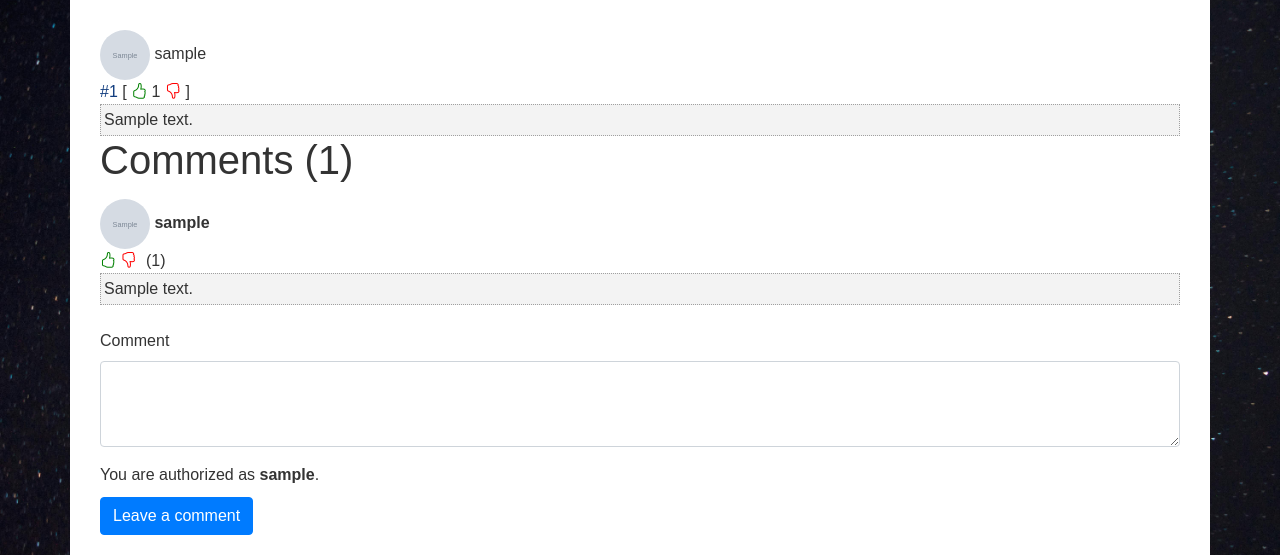
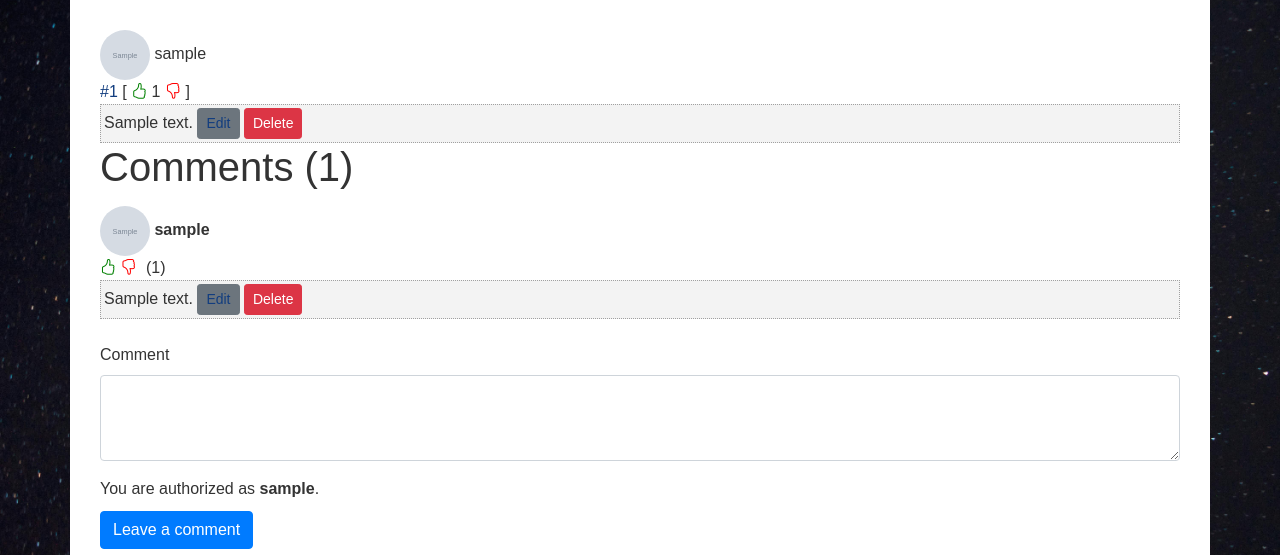
Before and after one commit to vapeasnl/talk-with-me, a Flask app: page /post/1 in a window 1280 px wide. Shown: the part 112-667 px from the top of the page. Run offline with Flask 3, Linux system fonts and the light colour scheme; a user stored in the database is signed in; tables that the repository leaves empty hold one stand-in row (values such as "Sample post"); grey boxes marked "Sample" are stand-in pictures; some libraries are stand-ins or nearby versions.

Commit message:
Update post.html

```diff
--- a/templates/post.html
+++ b/templates/post.html
@@ -25,6 +25,12 @@
         </span>
         <div class="content">
             {{ story['text'] }}
+            {% if session.get('user_id') == story.author.id %}
+                <a href="/edit_post/{{ story['id'] }}" class="btn btn-secondary btn-sm">Edit</a>
+                <form action="/delete_post/{{ story['id'] }}" method="post" style="display:inline;">
+                    <button type="submit" class="btn btn-danger btn-sm">Delete</button>
+                </form>
+            {% endif %}
         </div>
     </div>
 </div>
@@ -40,11 +46,19 @@
                         <strong>{{ comment.user.username }}</strong>
                     </div>
                    <span class="votes">
-    <i class="bi bi-hand-thumbs-up like-button" data-id="{{ comment['id'] }}" data-type="comment"></i>
-    <i class="bi bi-hand-thumbs-down dislike-button" data-id="{{ comment['id'] }}" data-type="comment"></i>
-</span>
-                    <span class="raiting" id="like-count-{{ comment['id'] }}" style="margin-left:5px">({{ comment['likes'] }})</span>
-                    <div class="content">{{ comment['text'] }}</div>
+                       <i class="bi bi-hand-thumbs-up like-button" data-id="{{ comment['id'] }}" data-type="comment"></i>
+                       <i class="bi bi-hand-thumbs-down dislike-button" data-id="{{ comment['id'] }}" data-type="comment"></i>
+                   </span>
+                   <span class="raiting" id="like-count-{{ comment['id'] }}" style="margin-left:5px">({{ comment['likes'] }})</span>
+                   <div class="content">
+                       {{ comment['text'] }}
+                       {% if session.get('user_id') == comment.user.id %}
+                           <a href="/edit_comment/{{ comment['id'] }}" class="btn btn-secondary btn-sm">Edit</a>
+                           <form action="/delete_comment/{{ comment['id'] }}" method="post" style="display:inline;">
+                               <button type="submit" class="btn btn-danger btn-sm">Delete</button>
+                           </form>
+                       {% endif %}
+                   </div>
                 </div>
             {% endfor %}
         </div>
```
